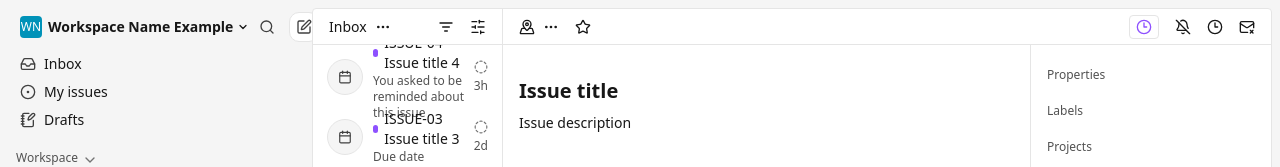
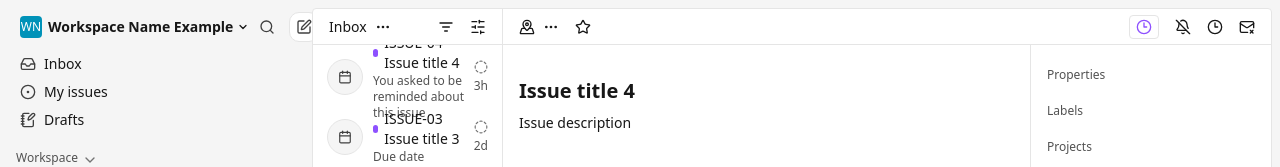
Before and after one commit to coding-wani/super-josefina, a Next.js app: page /inbox in a window 1280 px wide. Shown: the top 167 px of the page. Built offline with nearby package versions, Linux system fonts and the light colour scheme.

Commit message:
feat: update IssueContent component to reflect new issue title

```diff
--- a/src/app/inbox/components/IssueContent/IssueContent.tsx
+++ b/src/app/inbox/components/IssueContent/IssueContent.tsx
@@ -7,7 +7,7 @@ export default function IssueContent() {
         className={`mt-8 mb-2 font-semibold text-xl ${colors.text.primary}`}
         aria-label="Issue title"
       >
-        Issue title
+        Issue title 4
       </div>
       <div
         className={`text-sm ${colors.text.primary}`}
```
